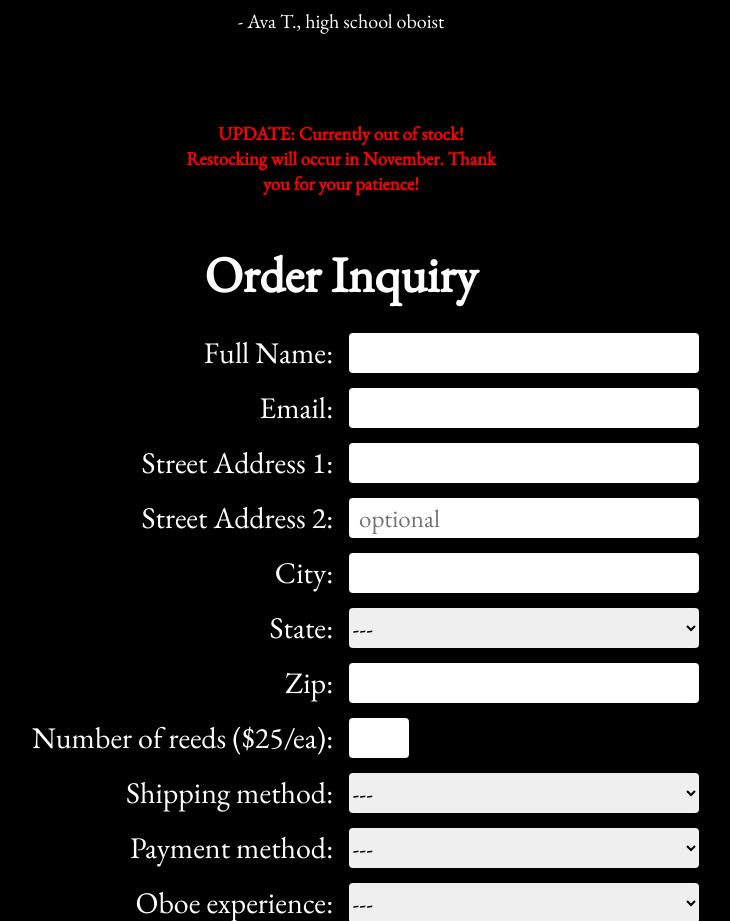
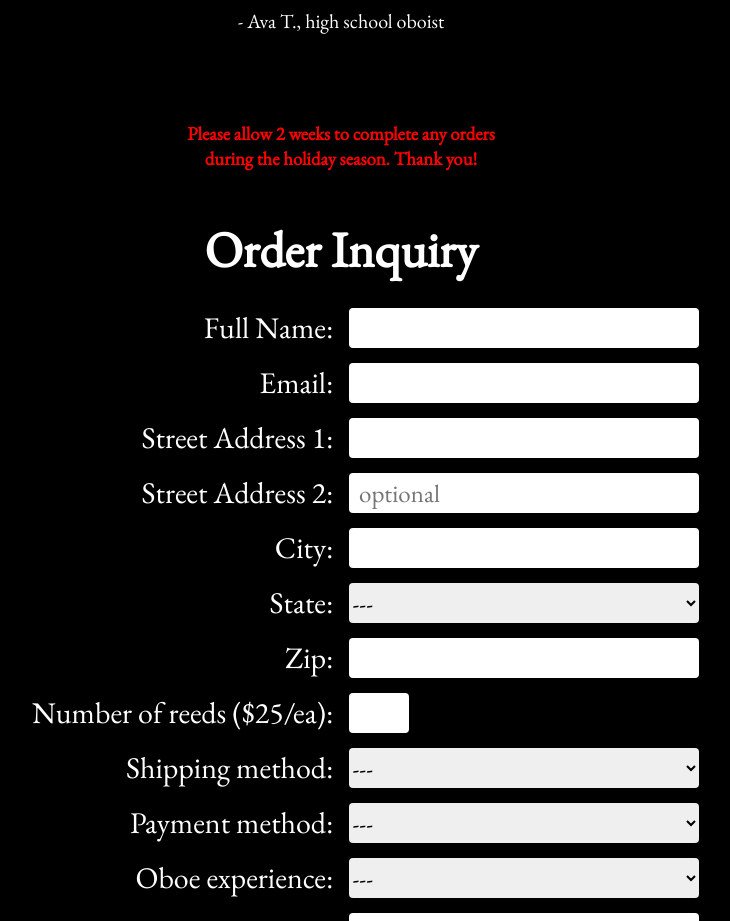
Before and after one commit to clairebogdan/bogdanreeds_website, a React (Create React App) app: page / in a window 1280 px wide. Shown: the part 1326-2247 px from the top of the page, without its empty margins (299-1029 px from the left). Built offline with nearby package versions, Linux system fonts and the light colour scheme.

Commit message:
updated alert notification for the Holidays

```diff
--- a/src/components/pages/OrderForm.js
+++ b/src/components/pages/OrderForm.js
@@ -22,8 +22,8 @@ export default function OrderForm() {
       return (
         <div className='order-container'>
             <div className='notification'>
-                <h3 className='alert-text'>UPDATE: Currently out of stock! Restocking will occur in November.
-                Thank you for your patience!
+                <h3 className='alert-text'>Please allow 2 weeks to complete any orders during
+                the holiday season. Thank you!
                 </h3>
             </div>
             <h1 className="order-header">Order Inquiry</h1>
```
